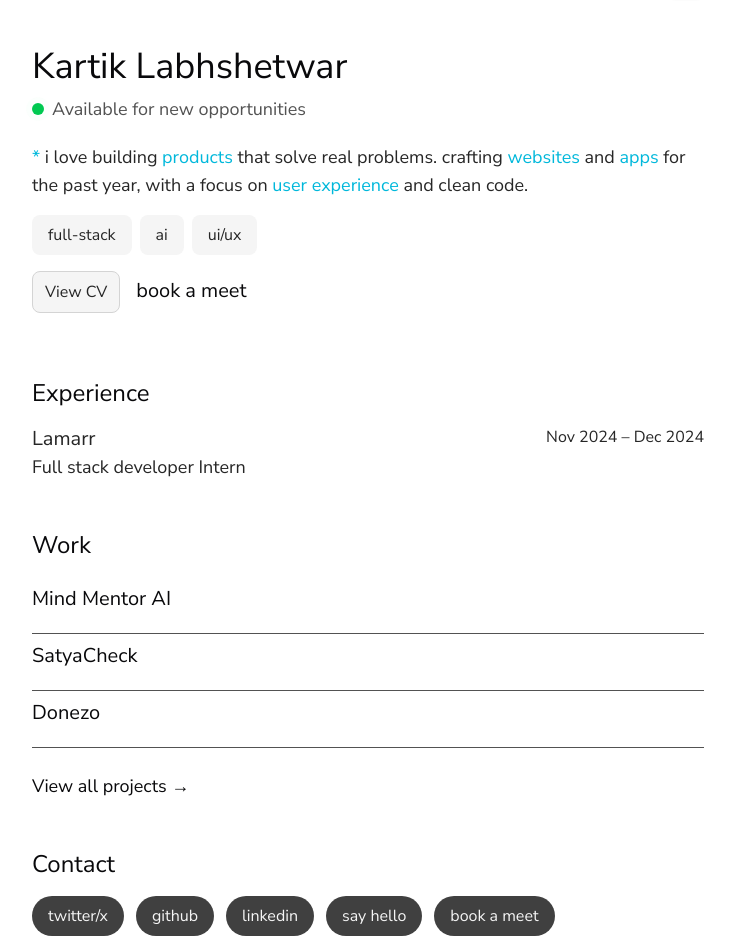
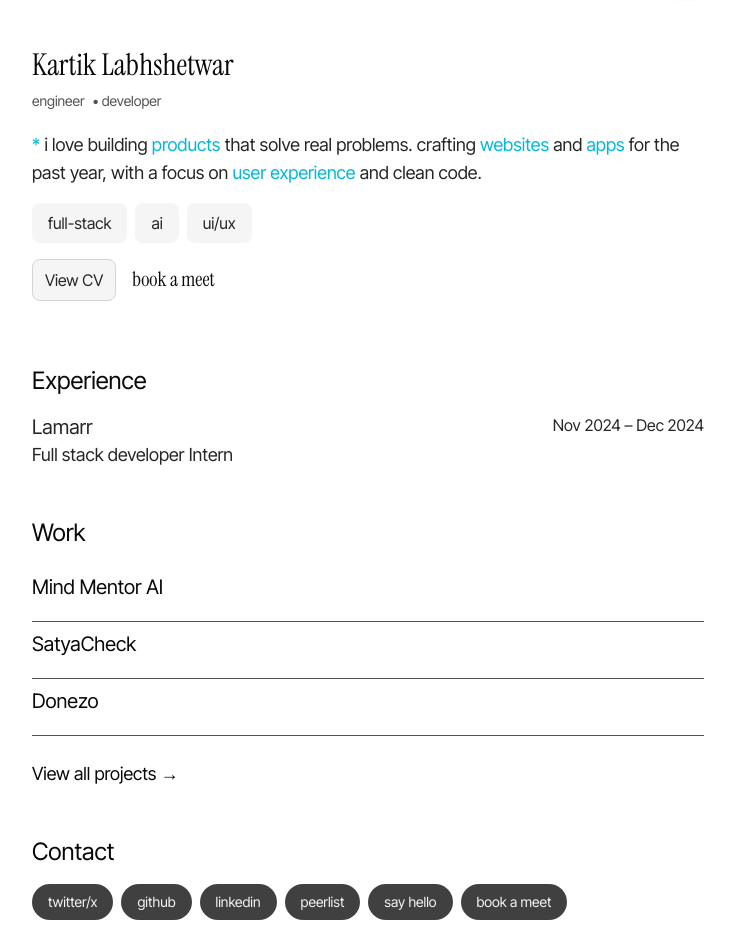
Before and after one commit to fpcMotif/kartik, a Next.js app: page / in a window 1280 px wide. Shown: the part 61-999 px from the top of the page, without its empty margins (416-1151 px from the left). Built offline with nearby package versions, Linux system fonts and the light colour scheme.

Commit message:
refactor: changed the header font and over all page font

```diff
--- a/src/app/layout.tsx
+++ b/src/app/layout.tsx
@@ -1,11 +1,11 @@
 import type { Metadata } from "next";
-import {Nunito_Sans} from "next/font/google";
+import {Inter_Tight} from "next/font/google";
 import "./globals.css";
 import { ThemeProvider } from "@/components/theme-provider"
 
-const nunito = Nunito_Sans({
-  weight: ['400'],
-  style: ['normal'],
+const inter = Inter_Tight({
+  weight: '400',
+  style: 'normal',
   subsets: ['latin']
 })
 
@@ -36,7 +36,7 @@ export default function RootLayout({
   return (
     <html lang="en" suppressHydrationWarning>
       <body
-        className={nunito.className}
+        className={inter.className}
       >
          <ThemeProvider
             attribute="class"
--- a/src/app/page.tsx
+++ b/src/app/page.tsx
@@ -9,29 +9,38 @@ import Link from "next/link";
 import { projects } from '@/data/projects'
 import { ProjectCard } from '@/components/ProjectCard'
 
+import { Instrument_Serif } from 'next/font/google'
+
+// Initialize the font
+const instrumentSerif = Instrument_Serif({
+  weight: '400',
+  subsets: ['latin'],
+})
+
+
 export default function Home() {
   return (
     <div className="min-h-screen">
       <OnekoCat />
       <div className="flex flex-col items-start px-6 md:px-12 lg:ml-100 pt-4 md:pt-6 space-y-8 md:space-y-12 max-w-3xl mx-auto">
         <div className="w-full flex justify-end items-center gap-4">
-          <Link href={"/projects"} className="text-lg md:text-xl hover:underline">
+          <Link href={"/projects"} className="text-md md:text-lg hover:underline">
             projects
           </Link>
-          <Link href={"/blogs"} className="text-lg md:text-xl hover:underline">
+          <Link href={"/blogs"} className="text-md md:text-lg hover:underline">
             blogs
           </Link>
           <ModeToggle />
         </div>
         <div>
-          <h1 className="text-2xl md:text-4xl font-medium">Kartik Labhshetwar</h1>
+          <h1 className={`text-2xl md:text-3xl ${instrumentSerif.className}`}>Kartik Labhshetwar</h1>
           <div className="flex items-center gap-2 mt-2">
-            <span className="relative flex h-3 w-3">
+            {/* <span className="relative flex h-3 w-3">
               <span className="animate-ping absolute inline-flex h-full w-full rounded-full bg-green-400 opacity-75"></span>
               <span className="relative inline-flex rounded-full h-3 w-3 bg-green-500"></span>
-            </span>
-            <p className="text-md md:text-lg text-neutral-600 dark:text-neutral-400">
-              Available for new opportunities
+            </span> */}
+            <p className="text-xs md:text-sm text-neutral-600 dark:text-neutral-400">
+              engineer <span className="mx-1">• developer</span>
             </p>
           </div>
           <div className="mt-5 space-y-4">
@@ -57,13 +66,13 @@ export default function Home() {
               target="_blank"
               rel="noopener noreferrer"
             >
-              <div className="flex items-center text-sm lg:text-base">
+              <div className={`flex items-center text-sm lg:text-base`}>
                 <span>View CV</span>
               </div>
             </a>
 
 
-            <Link href={'https://cal.com/kartik-labhshetwar/15min'} target="_blank" className=" pl-4 text-lg md:text-xl hover:underline" >
+            <Link href={'https://cal.com/kartik-labhshetwar/15min'} target="_blank" className={`pl-4 text-lg md:text-xl hover:underline ${instrumentSerif.className}`} >
                 book a meet
             </Link>
           </div>
--- a/src/components/Reach.tsx
+++ b/src/components/Reach.tsx
@@ -18,6 +18,10 @@ export default function Reach() {
       url: "https://www.linkedin.com/in/kartikcode/",
     },
     {
+      name: "peerlist",
+      url: "https://peerlist.io/code_kartik",
+    },
+    {
       name: "say hello",
       url: "mailto:kartik.labhshetwar@gmail.com",
     },
@@ -28,16 +32,16 @@ export default function Reach() {
   ];
 
   return (
-    <div className="flex flex-wrap gap-3">
+    <div className="flex flex-wrap gap-2">
       {socialLinks.map((link) => (
       <a
         key={link.name}
         href={link.url}
         target="_blank"
         rel="noopener noreferrer"
-          className="px-4 py-2 bg-neutral-700 dark:bg-neutral-800 text-neutral-100
-                   rounded-full text-md hover:bg-neutral-800 dark:hover:bg-neutral-700
-                   transition-colors duration-200"
+        className="px-3 py-1.5 bg-neutral-700 dark:bg-neutral-800 text-neutral-100
+             rounded-full text-sm sm:text-md sm:px-4 sm:py-2 hover:bg-neutral-800
+             dark:hover:bg-neutral-700 transition-colors duration-200"
       >
         {link.name}
       </a>
```
Lines whose indentation alone changed are shown as unchanged.
